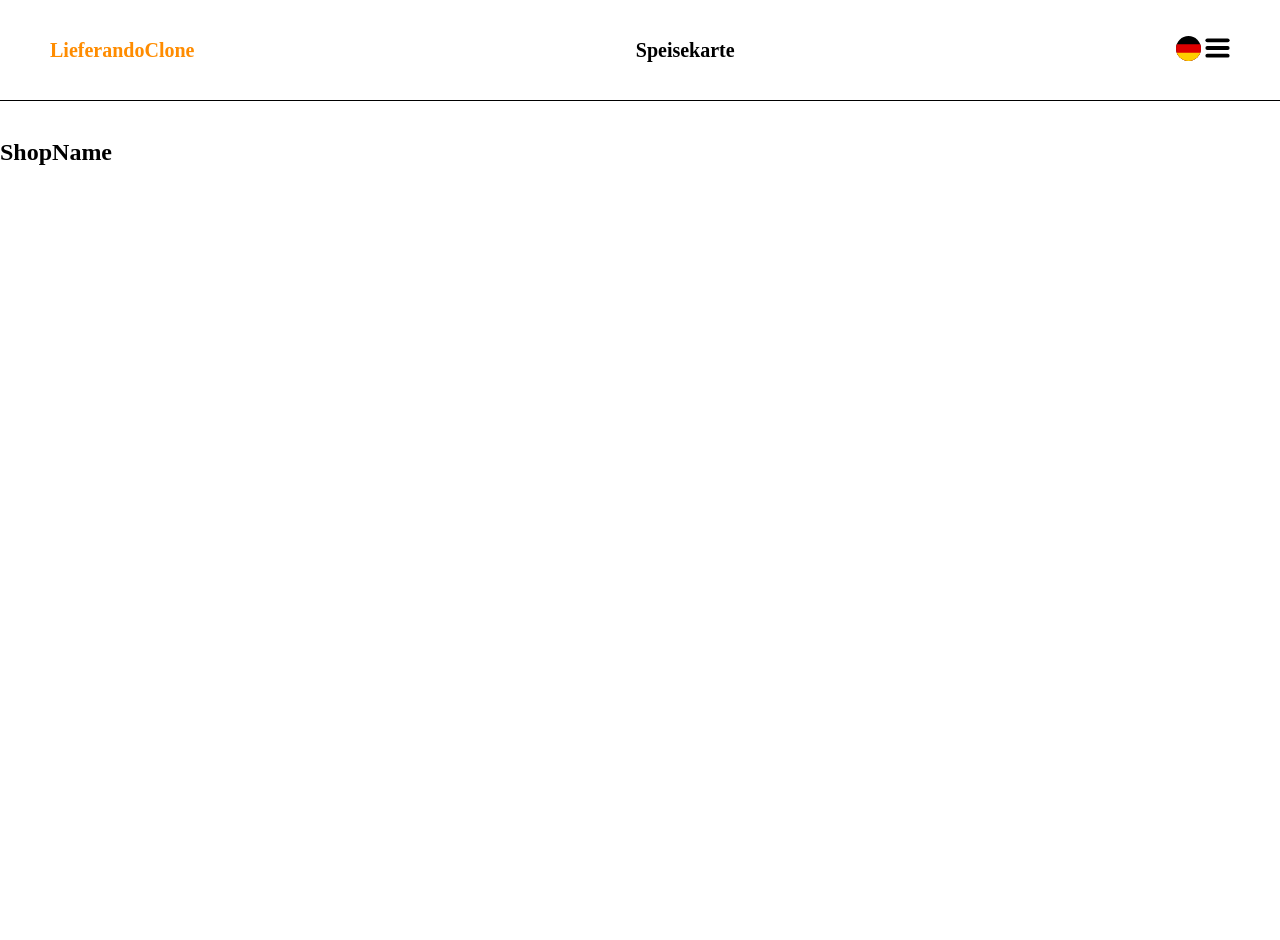
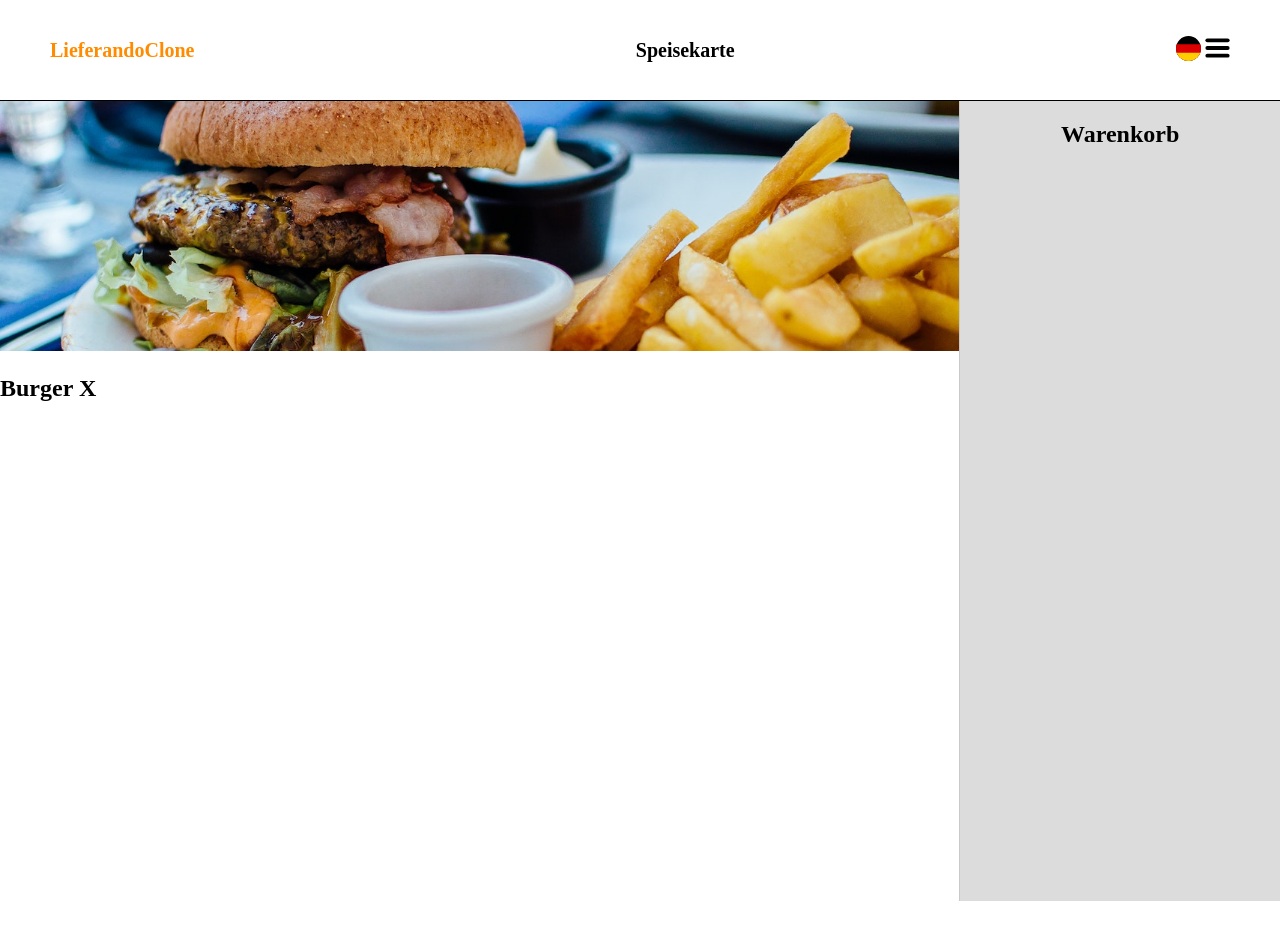
Before and after one commit to m4koo/lieferandeClone, a plain HTML site: page index.html in a window 1280 px wide. Shown: the top 940 px of the page. Before the commit the page ends 800 px from the top, so only its background shows below. Drawn offline with Linux system fonts and the light colour scheme.

Commit message:
basket container

```diff
--- a/index.html
+++ b/index.html
@@ -19,9 +19,9 @@
     </nav>
     <div id="wrapper">
         <section id="shop">
-            <img src="">
+            <img src="img/shop-img.jpg" id="shop-img">
             <div id="shop-info">
-                <h1>ShopName</h1>
+                <h1>Burger X</h1>
                 <div id="rating"></div>
                 <div id="info-icons"></div>
                 <span></span>
@@ -31,7 +31,7 @@
             </div>
         </section>
         <section id="basket">
-
+            <h2>Warenkorb</h2>
         </section>
     </div>
 </body>
--- a/style.css
+++ b/style.css
@@ -30,3 +30,32 @@ nav span:first-child{
     object-fit: cover !important;
     border-radius: 50%;
 }
+
+#wrapper{
+    display: flex;
+}
+
+/* SHOP  */
+#shop{
+    width: 75vw;
+    height: 200vh;
+}
+#shop-img{
+    height: 250px;
+    width: 100%;
+    object-fit: cover;
+    object-position: 0 40%;
+}
+
+/* BASKET */
+#basket{
+    position: sticky;
+    top: 0;
+    height: 100vh;
+    width: 25vw;
+    border-left: 1px solid rgba(201, 201, 201, 1);
+    display: flex;
+    flex-direction: column;
+    align-items: center;
+    background-color: rgba(201, 201, 201, 0.65);
+}
```
Also changed, not shown: img/shop-img.jpg (added).
